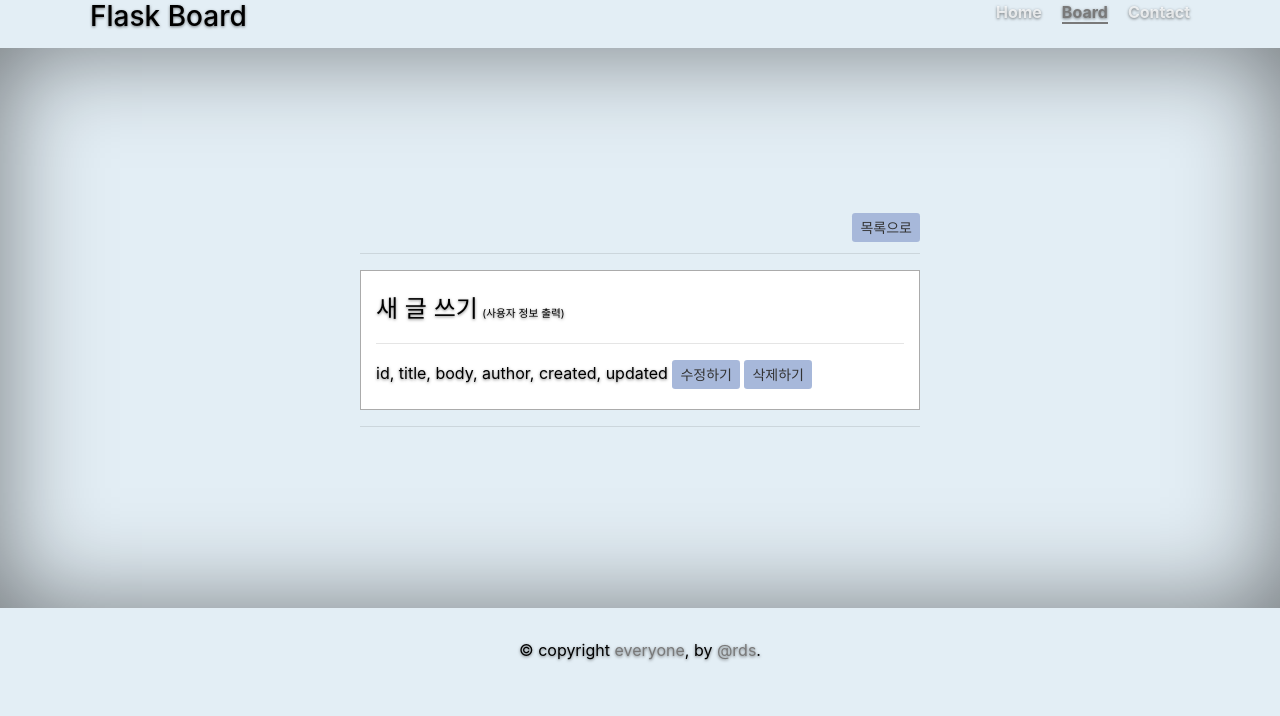
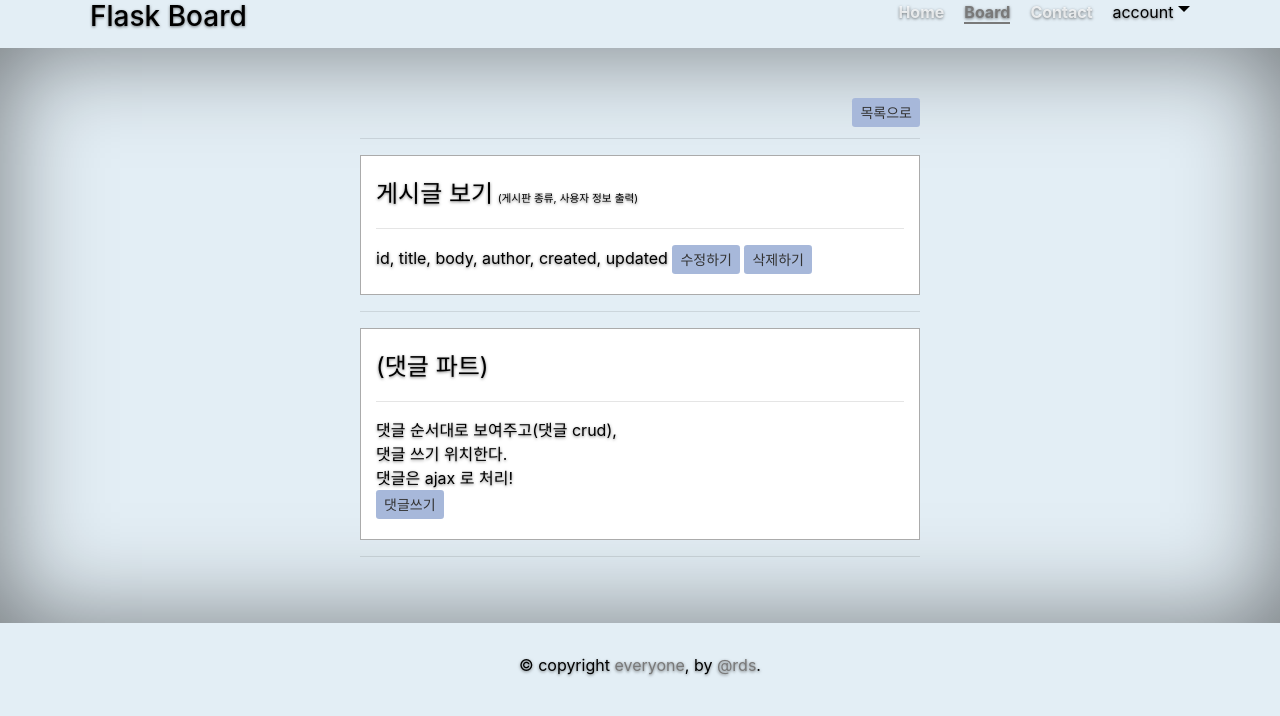
Before and after one commit to daesungRa/flask-board, a Flask app: page /getViewPage/ in a window 1280 px wide. Shown: the part 30-746 px from the top of the page. Run offline with Flask 2, Linux system fonts and the light colour scheme; some libraries are stand-ins or nearby versions.

Commit message:
add publishing code

```diff
--- a/src/static/css/base.css
+++ b/src/static/css/base.css
@@ -1,3 +1,11 @@
+/* triangle icon */
+.triangle {display:inline-block; width:0; height:0; border-style:solid; border-width:6px;}
+.triangle.underbar {
+    border-color:#000 transparent transparent transparent;
+}
+.triangle.underbar:hover {
+    border-color:#797979 transparent transparent transparent;
+}
 
 /* Links */
 a, a:focus, a:hover {
@@ -87,6 +95,13 @@
     color: #797979;
     border-bottom-color: #797979;
 }
+.masthead-nav > #account-management:hover {
+    color: #797979;
+    cursor: pointer;
+}
+.masthead-nav > #account-management > .account-dropdown {
+    display: inline-block;
+}
 @media (min-width: 768px) {
     .masthead-brand {
         float: left;
--- a/src/templates/base.html
+++ b/src/templates/base.html
@@ -34,6 +34,12 @@
                     <li id="gotoHome"><a href="http://localhost:5000/">Home</a></li>
                     <li id="gotoBoard"><a href="http://localhost:5000/boardList/">Board</a></li>
                     <li id="gotoContact"><a href="http://localhost:5000/contact/">Contact</a></li>
+                    <li id="account-management">
+                        <span>account</span>
+                        <div class="dropdown account-dropdown">
+                            <div class="triangle underbar"></div>
+                        </div>
+                    </li>
                 </ul>
             </nav>
         </div>
--- a/src/templates/board/boardView.html
+++ b/src/templates/board/boardView.html
@@ -5,12 +5,21 @@
     </div>
     <br/><hr/>
     <div class="write-container">
-        <span>새 글 쓰기</span>
-        <span>(사용자 정보 출력)</span>
+        <span>게시글 보기</span>
+        <span>(게시판 종류, 사용자 정보 출력)</span>
         <hr>
         id, title, body, author, created, updated
         <button type="button" class="btn btn-sm btn-default" id="getModifyPage">수정하기</button>
         <button type="button" class="btn btn-sm btn-default">삭제하기</button>
+    </div>
+    <hr/>
+    <div class="write-container">
+        <span>(댓글 파트)</span>
+        <hr>
+        댓글 순서대로 보여주고(댓글 crud),<br/>
+        댓글 쓰기 위치한다.<br/>
+        댓글은 ajax 로 처리!<br/>
+        <button type="button" class="btn btn-sm btn-default">댓글쓰기</button>
     </div>
     <hr/>
 
```
